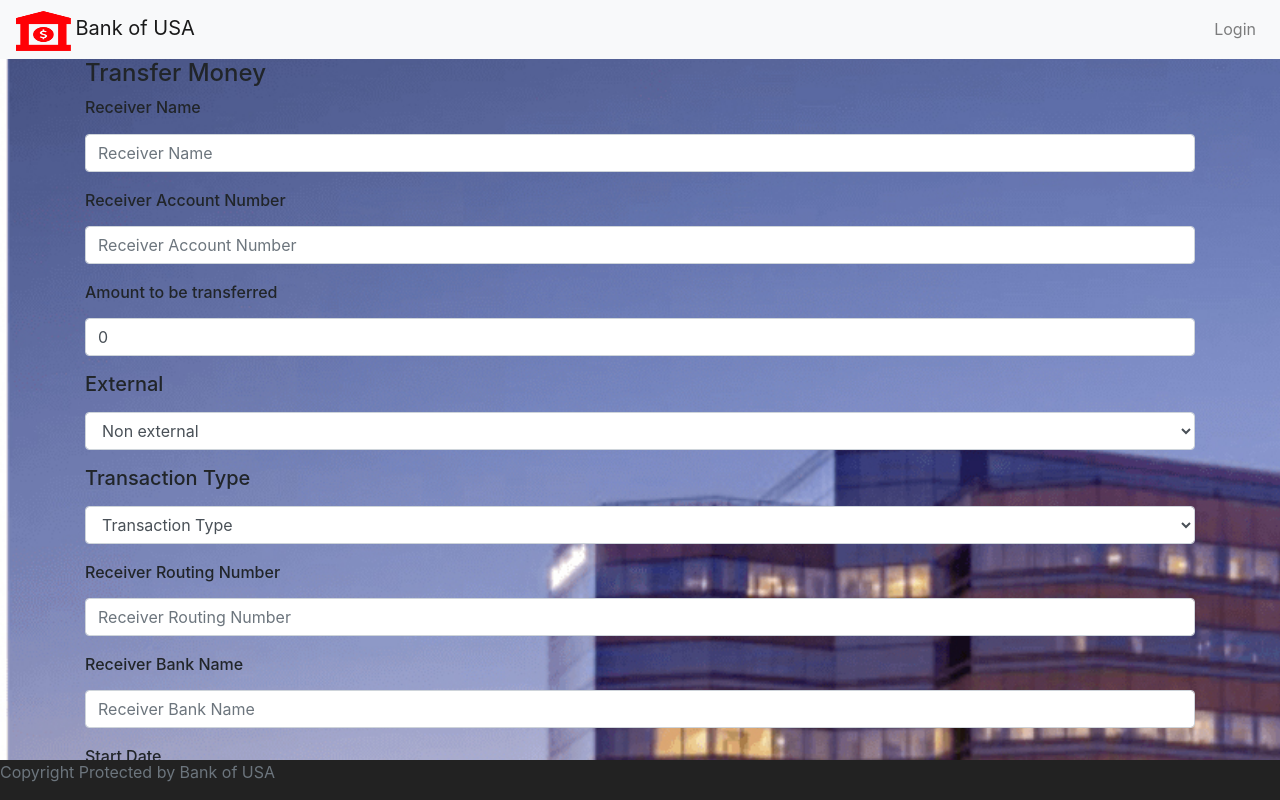
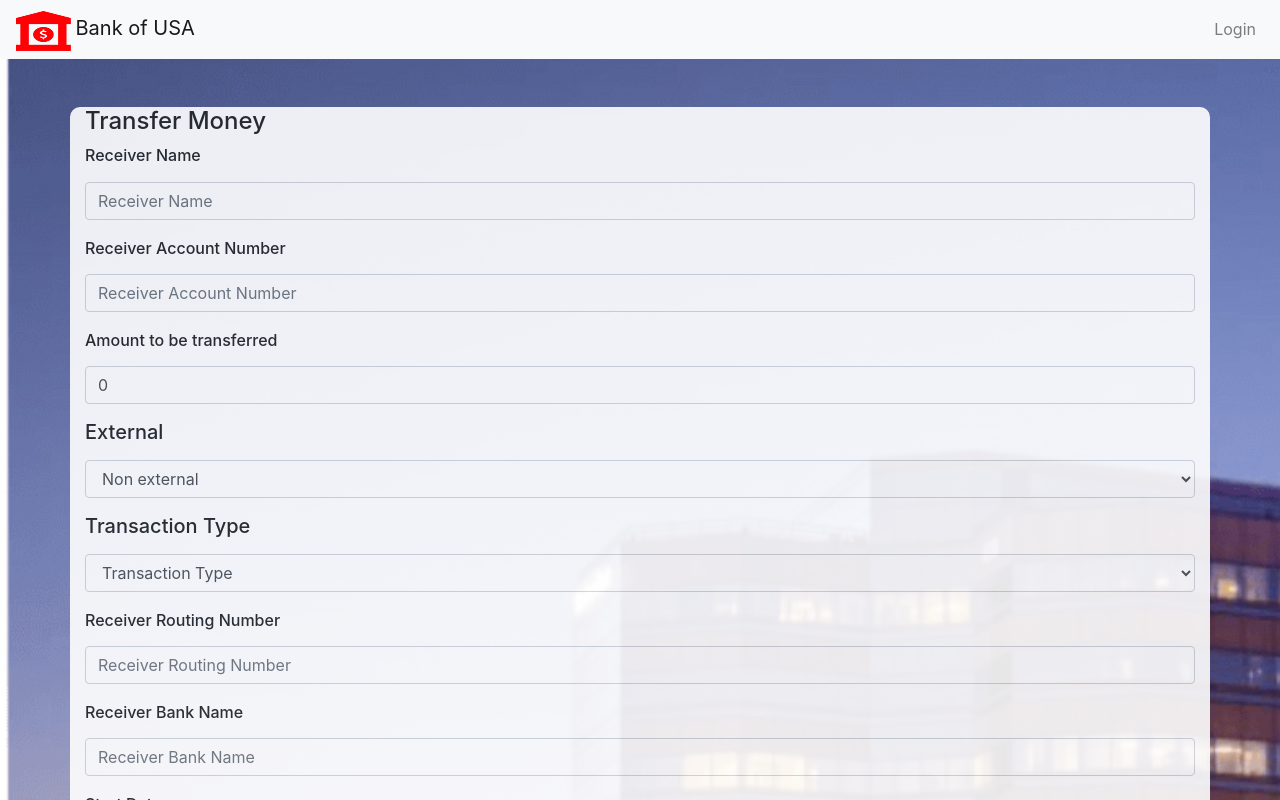
Before and after one commit to kumarrishabh0289/bankOfUS, a React (Create React App) app in the folder frontend/: page /transaction in a window 1280 px wide. Shown: the top 800 px of the page. Built offline with nearby package versions, Linux system fonts and the light colour scheme.

Commit message:
My Changes in frontend

```diff
--- a/frontend/src/components/AgCloud/AgCloud.jsx
+++ b/frontend/src/components/AgCloud/AgCloud.jsx
@@ -4,7 +4,6 @@ import AuthenticatedRoute from './AuthenticatedRoute.jsx'
 import LoginComponent from './LoginComponent.jsx'
 import ErrorComponent from './ErrorComponent.jsx'
 import HeaderComponent from './HeaderComponent.jsx'
-import FooterComponent from './FooterComponent'
 import LogoutComponent from './LogoutComponent.jsx'
 import WelcomeComponent from './WelcomeComponent.jsx'
 import AdminDashboard from './AdminDashboard.jsx'
@@ -31,7 +30,7 @@ class AgCloud extends Component {
                             <Route component={ErrorComponent}/>
 
                         </Switch>
-                        <FooterComponent/>
+
                     </>
                 </Router>
 
--- a/frontend/src/components/AgCloud/TransactionComponent.jsx
+++ b/frontend/src/components/AgCloud/TransactionComponent.jsx
@@ -82,8 +82,13 @@ class TransactionComponent extends Component {
 
     render() {
         return (
-            <div className="container">
-                <div>
+            <div>
+                <br/>
+                <br/>
+            <div class="container" style={{ backgroundColor: "white", opacity: .9, filter: "Alpha(opacity=90)", borderRadius: '10px' }}>
+
+
+
 
                     <h4>
                         Transfer Money
@@ -99,7 +104,6 @@ class TransactionComponent extends Component {
                                     <input type="text" className="form-control" name="receivername" id="receivername" placeholder="Receiver Name" value={this.state.receivername} onChange={this.handleChange} />
 
                                 </div>
-
                             </div>
 
                         </div>
```
